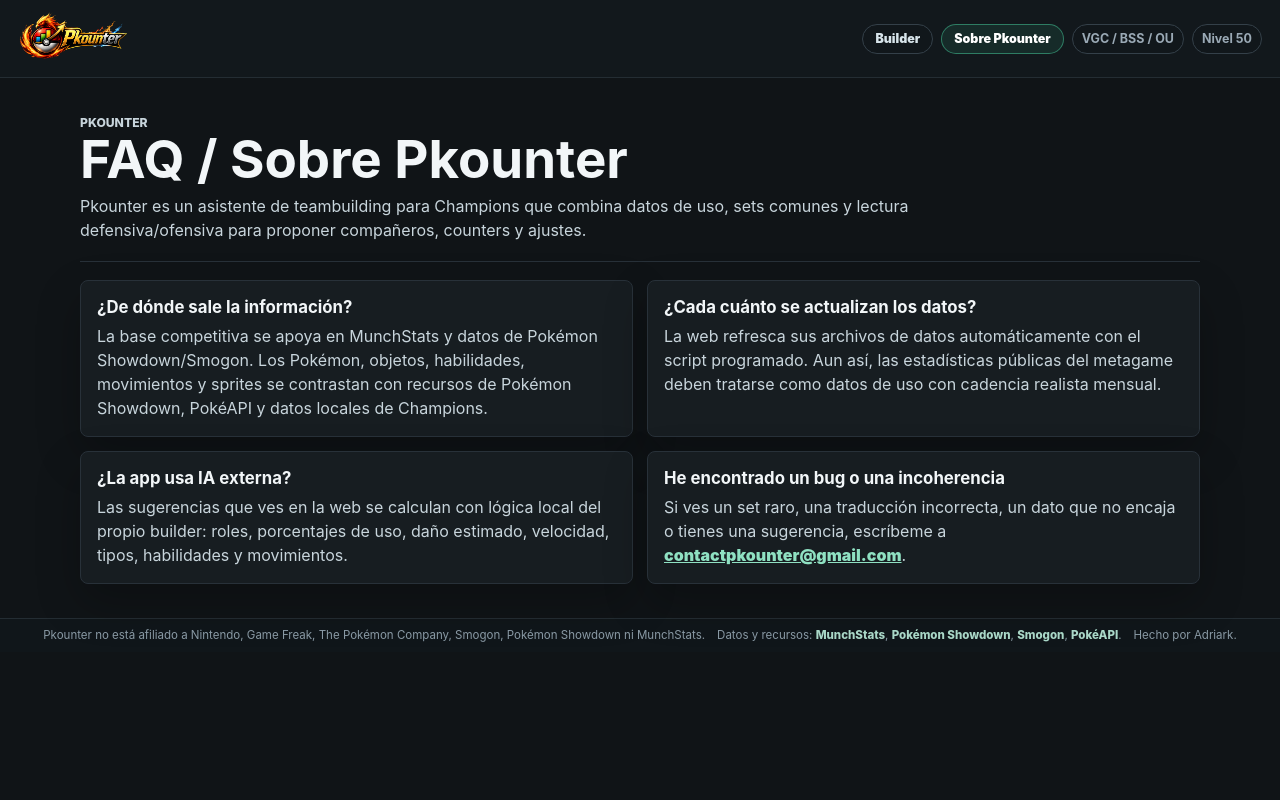
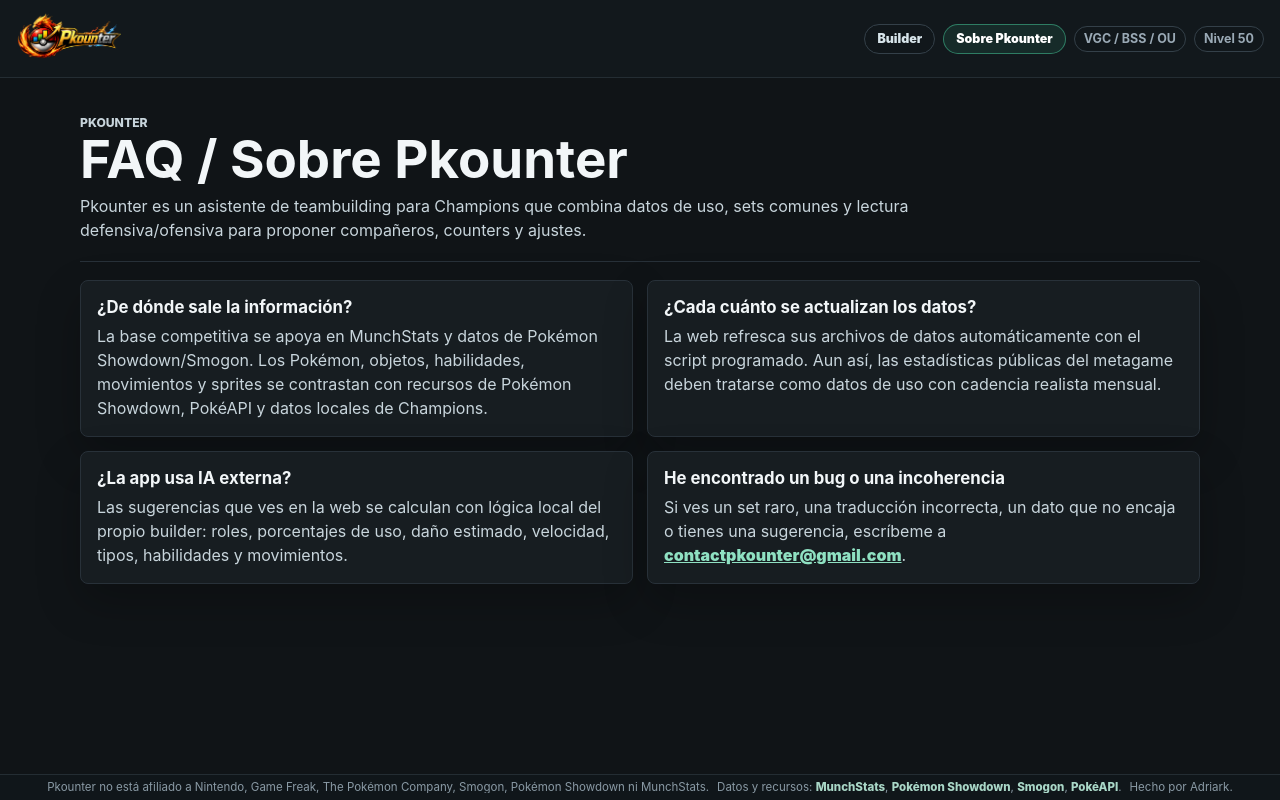
Before and after one commit to Adriark/pkounter, a website: page about.html in a window 1280 px wide. Drawn offline with Linux system fonts and the light colour scheme.

Commit message:
changed footer style

```diff
--- a/styles.css
+++ b/styles.css
@@ -84,9 +84,9 @@ label {
   display: flex;
   align-items: center;
   justify-content: space-between;
-  gap: 18px;
-  height: 78px; /* misma altura */
-  padding: 8px 18px;
+  gap: 14px;
+  height: 78px;
+  padding: 8px 16px;
   border-bottom: 1px solid #242d33;
   background: #12181c;
 }
@@ -95,31 +95,32 @@ label {
   display: flex;
   align-items: center;
   flex: 0 0 auto;
-  min-width: 0;
-}
-
-.brand-block h1 {
+  min-width: max-content;
+}
+
+.topbar h1 {
   margin: 0;
   line-height: 0;
 }
 
-.topbar h1,
-.panel h2 {
-  margin: 0;
-  letter-spacing: 0;
-}
-
-.topbar h1 {
-  line-height: 0;
-}
-
 .brand-logo {
   display: block;
-  height: 58px;
+  height: 56px;
   width: auto;
-  max-width: 260px;
+  max-width: none;
   object-fit: contain;
   object-position: left center;
+  flex-shrink: 0;
+}
+
+.rules {
+  display: flex;
+  flex-wrap: wrap;
+  justify-content: flex-end;
+  align-items: center;
+  gap: 6px;
+  flex: 1 1 auto;
+  min-width: 0;
 }
 
 .eyebrow,
@@ -306,7 +307,7 @@ label {
     "team editor suggestions counters"
     "team editor suggestions threat";
   gap: 16px;
-  height: calc(100vh - 96px - 34px);
+  height: calc(100vh - 78px - 26px);
   overflow: hidden;
   padding: 12px clamp(12px, 3vw, 32px);
 }
@@ -315,14 +316,14 @@ label {
   display: flex;
   align-items: center;
   justify-content: center;
-  gap: 12px;
-  height: 34px;
-  padding: 0 clamp(12px, 3vw, 32px);
+  gap: 8px;
+  height: 26px;
+  padding: 0 10px;
   border-top: 1px solid #242d33;
   background: #10161a;
   color: #8999a4;
   font-size: 0.72rem;
-  line-height: 1.2;
+  line-height: 1;
   white-space: nowrap;
   overflow: hidden;
   text-overflow: ellipsis;
@@ -345,8 +346,9 @@ label {
 }
 
 .about-page {
-  height: auto;
   min-height: 100dvh;
+  display: flex;
+  flex-direction: column;
   overflow-x: hidden;
   overflow-y: auto;
 }
@@ -355,6 +357,11 @@ label {
   width: min(1120px, calc(100vw - 32px));
   margin: 0 auto;
   padding: 28px 0 34px;
+  flex: 1 0 auto;
+}
+
+.about-page .site-footer {
+  flex: 0 0 26px;
 }
 
 .about-hero {
```
